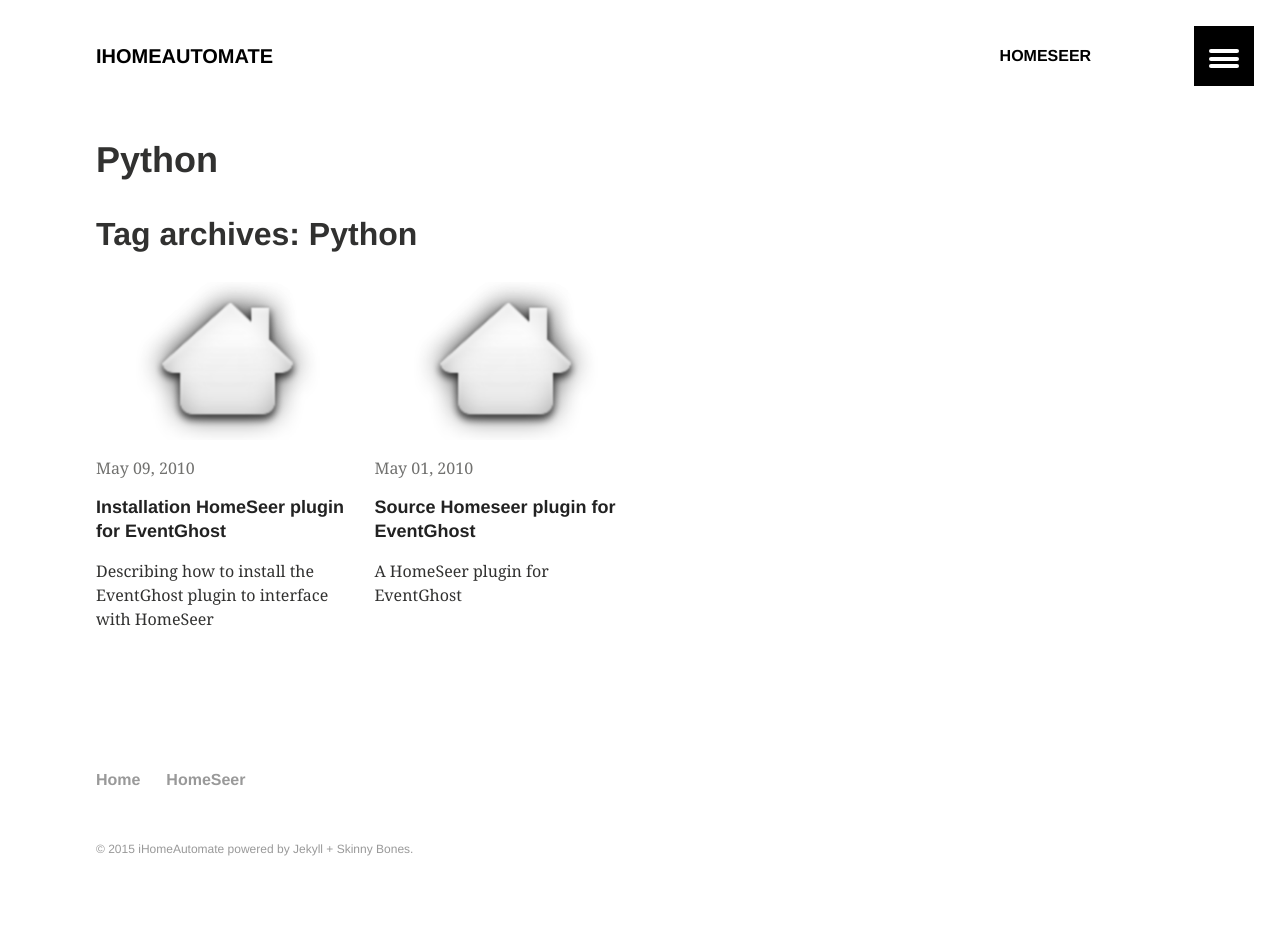
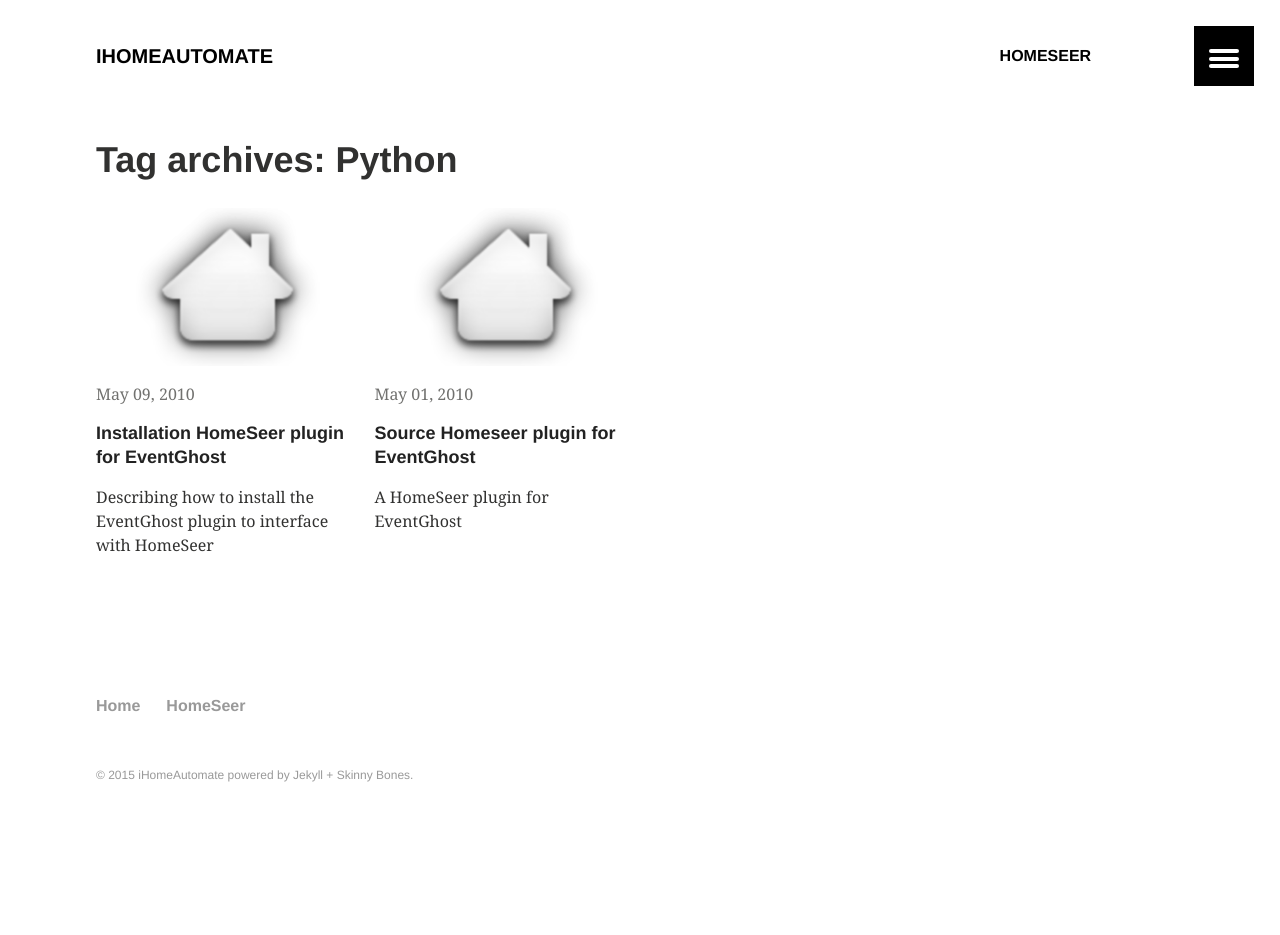
Before and after one commit to ihomeautomate/ihomeautomate.github.io, a Jekyll site: the page built from tag/python/index.md, in a window 1280 px wide. Built offline with Jekyll 4.4.1, drawn with Linux system fonts in a browser that asks for light colours; after the commit the page ends 900 px from its top, so only the background shows below that.

Commit message:
Article template changes + rework tags

```diff
--- a/_layouts/tag_archive.html
+++ b/_layouts/tag_archive.html
@@ -19,11 +19,10 @@
 		</div><!-- /.page-feature -->
 		{% endif %}
 		<div class="page-title">
-			<h1>{% if tagName %}{{tagName}}{% else %}{{ page.title }}{% endif %}</h1>
-			{% if page.excerpt %}
-          <h2>{{ page.excerpt }}</h2>
+			{% if page.title %}
+          <h1>{{ page.title }}</h1>
       {% else %}
-          <h2>Tag archives: {% if tagName %}{{tagName}}{% else %}{{page.tag}}{% endif %}</h2>
+          <h1>Tag archives: {% if tagName %}{{tagName}}{% else %}{{page.tag}}{% endif %}</h1>
       {% endif %}
 		</div>
 		<div class="archive-wrap">
```
Also changed, not shown: tag/python/index.md (+0 -1 lines).
